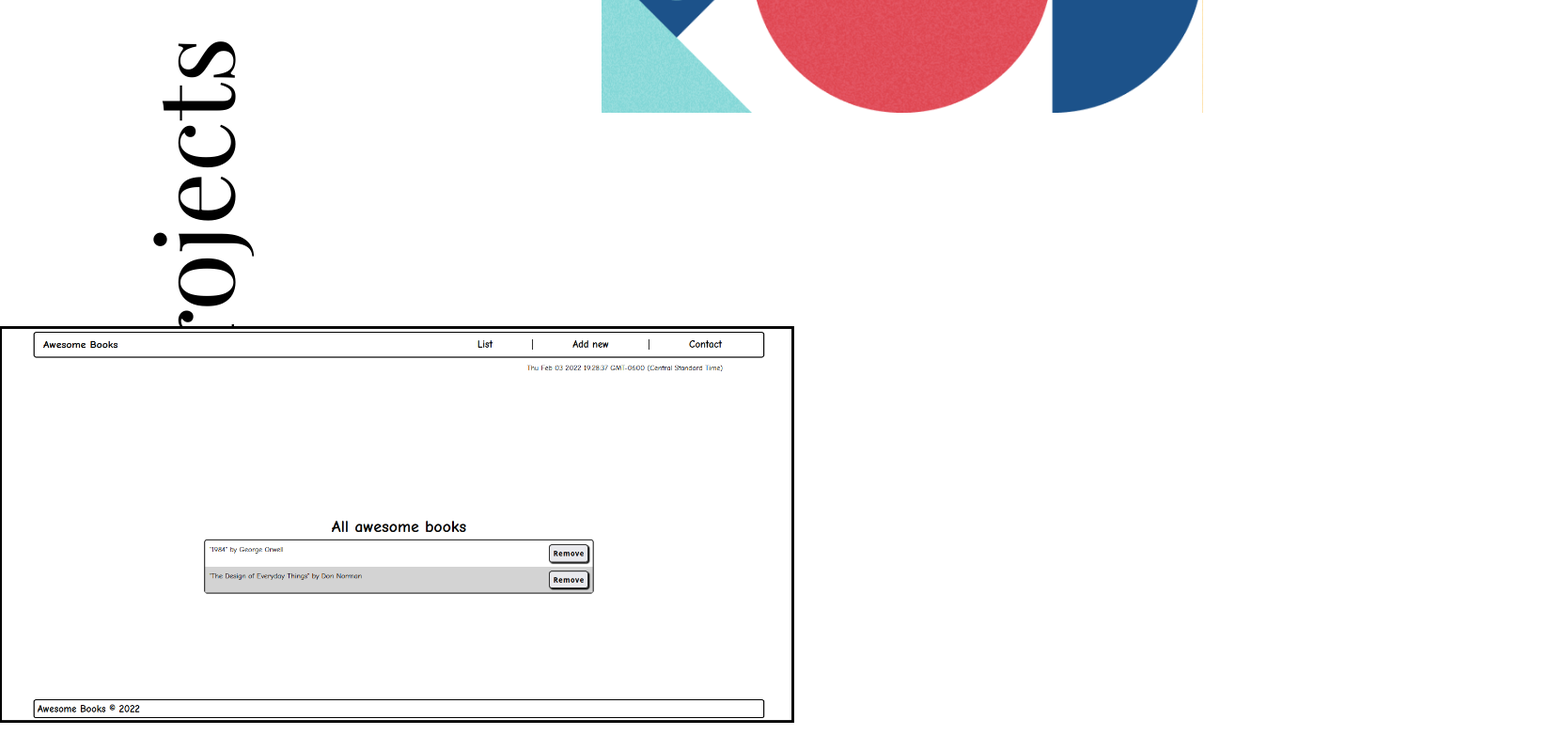
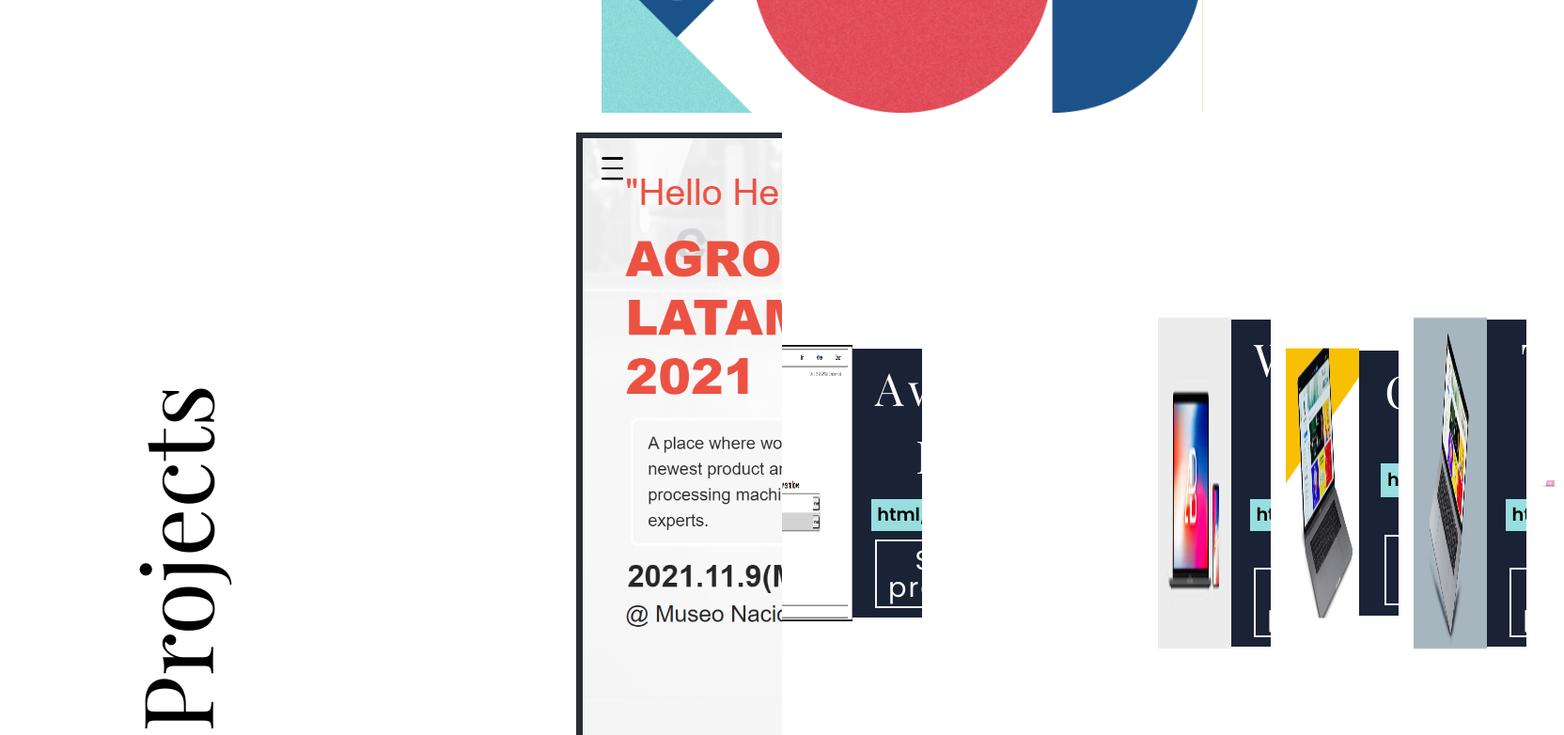
Before and after one commit to sergiogval/sergiogval.github.io, a website: page index.html in a window 1280 px wide. Shown: the part 760-1542 px from the top of the page at 94% size, 1664 px wide, since content can reach past the window. Drawn offline with nearby package versions, Linux system fonts and the light colour scheme; files whose address does not match are found by name; a web font is replaced by a local one.

```diff
--- a/css/topnav.css
+++ b/css/topnav.css
@@ -745,60 +745,186 @@
   }
 
   .portfolio {
-    top: 10vh;
     display: flex;
     flex-direction: row;
     gap: 1rem;
-    flex-wrap: wrap;
-    min-width: 95%;
-    padding-block: 2rem;
   }
 
   .portfolio-header {
-    margin: 0 5% 0 0;
+    margin: 0;
     padding: 0;
-    font-size: 7rem;
-    display: inline-flex;
+    font-size: 8em;
+    display: flex;
     transform: rotate(-90deg);
-    justify-content: left;
-    align-items: start;
+    position: relative;
+    top: 10vh;
   }
 
-  .card {
+  .card0 {
     display: flex;
     flex-direction: row;
     overflow-y: hidden;
     position: relative;
+    margin-block: 1%;
+    padding-block: 1%;
+    left: 30%;
   }
 
-  #a0 {
-    display: grid;
-    position: relative;
-    width: 66vw;
-    height: 33vw;
-    grid-gap: 10px;
-    margin: 0;
+  .card0 img {
+    width: 65%;
   }
 
-  #a1.card-picture {
-    display: grid;
-    grid-column: 1 span4;
-    grid-row: 3 span2;
-    position: relative;
-    min-width: auto;
+  .card0.card-content {
+    transform: translateY(140vh);
+    position: absolute;
+    height: 70%;
+    width: 65%;
+    opacity: 0;
+    transition: 0.6s ease-in-out;
   }
 
-  .card-content {
-    transform: translateY(145%);
-    transition: transform 0.4s ease-in-out;
-    position: absolute;
-    width: 100%;
-    max-height: 100%;
+  .card0:hover .card-content {
+    transform: translateY(23vh);
+    opacity: 1;
   }
 
-  .card:hover .card-content {
-    transform: translateY(45%);
-    width: 100%;
+  .card1 {
+    display: flex;
+    flex-direction: row;
+    overflow-y: hidden;
+    position: relative;
+    margin-block: 1%;
+    padding-block: 1%;
+  }
+
+  .card1 img {
+    width: auto;
+  }
+
+  .card1.card-content {
+    transform: translateY(140vh);
+    position: absolute;
+    height: 70%;
+    width: auto;
+    opacity: 0;
+    transition: 0.6s ease-in-out;
+  }
+
+  .card1:hover .card-content {
+    transform: translateY(23vh);
+    opacity: 1;
+  }
+
+  .card2 {
+    display: flex;
+    flex-direction: row;
+    overflow-y: hidden;
+    position: relative;
+    margin-block: 1%;
+    padding-block: 1%;
+    left: 30%;
+  }
+
+  .card2 img {
+    width: 65%;
+  }
+
+  .card2.card-content {
+    transform: translateY(140vh);
+    position: absolute;
+    height: 70%;
+    width: 65%;
+    opacity: 0;
+    transition: 0.6s ease-in-out;
+  }
+
+  .card2:hover .card-content {
+    transform: translateY(23vh);
+    opacity: 1;
+  }
+
+  .card3 {
+    display: flex;
+    flex-direction: row;
+    overflow-y: hidden;
+    position: relative;
+    margin-block: 1%;
+    padding-block: 1%;
+    left: 30%;
+  }
+
+  .card3 img {
+    width: 65%;
+  }
+
+  .card3.card-content {
+    transform: translateY(140vh);
+    position: absolute;
+    height: 70%;
+    width: 65%;
+    opacity: 0;
+    transition: 0.6s ease-in-out;
+  }
+
+  .card3:hover .card-content {
+    transform: translateY(23vh);
+    opacity: 1;
+  }
+
+  .card4 {
+    display: flex;
+    flex-direction: row;
+    overflow-y: hidden;
+    position: relative;
+    margin-block: 1%;
+    padding-block: 1%;
+    left: 30%;
+  }
+
+  .card4 img {
+    width: 65%;
+  }
+
+  .card4.card-content {
+    transform: translateY(140vh);
+    position: absolute;
+    height: 70%;
+    width: 65%;
+    opacity: 0;
+    transition: 0.6s ease-in-out;
+  }
+
+  .card4:hover .card-content {
+    transform: translateY(23vh);
+    opacity: 1;
+  }
+
+  .card5 {
+    display: flex;
+    flex-direction: row;
+    overflow-y: hidden;
+    position: relative;
+    margin-block: 1%;
+    padding-block: 1%;
+    left: 30%;
+  }
+
+  .card5 img {
+    width: 65%;
+  }
+
+  .card5 .card-content {
+    transform: translateY(140vh);
+    position: absolute;
+    height: 70%;
+    width: 65%;
+    opacity: 0;
+    transition: 0.6s ease-in-out;
+  }
+
+  .card5:hover .card-content {
+    transform: translateY(23vh);
+    opacity: 1;
   }
 
   .introcontact {
--- a/js/dinamic.js
+++ b/js/dinamic.js
@@ -85,9 +85,9 @@
 
 for (let i = 0; i < projects.length; i += 1) {
   const card = document.createElement('div');
-  card.className = ('card');
+  card.className = `card${projects[i].id}`;
   card.innerHTML = `
-  <img id="a${projects[i].id}" src=${projects[i].picture} alt="${projects[i].title}" class="card-picture" >
+  <img src=${projects[i].picture} alt="${projects[i].title}" class="card-picture" >
   <div class="card-content">
   <h3 class="card-title">${projects[i].title}</h3>
   <ul class="card-languages">
```
